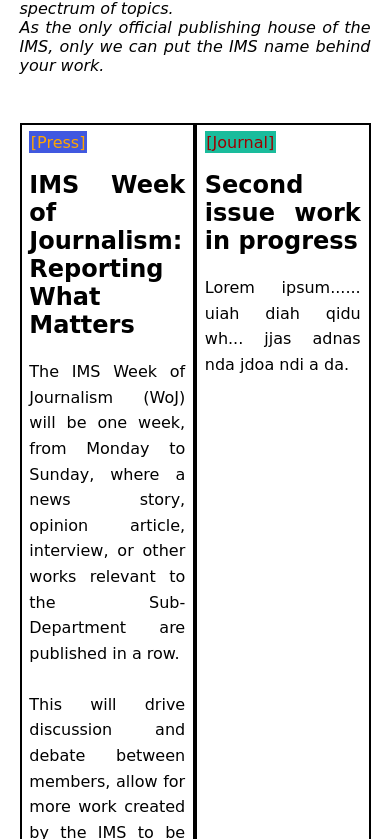
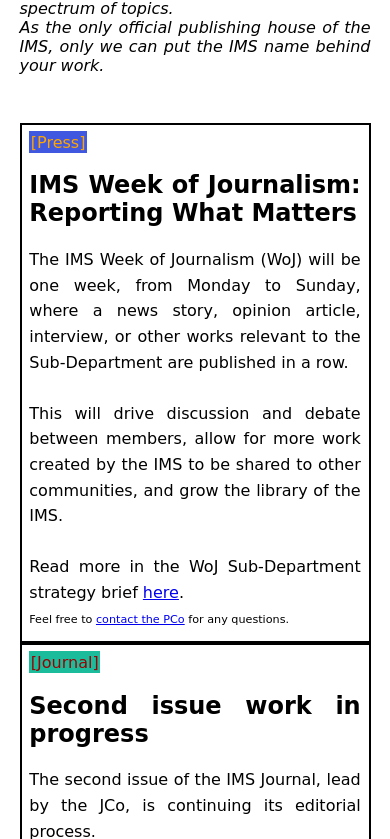
Before and after one commit to imsresearch/ims-website, a React (Vite) app: page /pubdep in a window 390 px wide. Shown: the part 785-1624 px from the top of the page. Built offline with nearby package versions, Linux system fonts and the light colour scheme.

Commit message:
Add news item in PubDep page

```diff
--- a/src/pages/pubdep/publishing-dept.jsx
+++ b/src/pages/pubdep/publishing-dept.jsx
@@ -61,7 +61,13 @@ export default function PubDep() {
                     <div className="pubdep-news-item">
                         <mark className="pubdep-news-journal">[Journal]</mark>
                         <h2>Second issue work in progress</h2>
-                        <p>Lorem ipsum...... uiah diah qidu wh... jjas adnas nda jdoa ndi a da.</p>
+                        <p>The second issue of the IMS Journal, lead by the JCo, is continuing its editorial process.
+                            <br/>
+                            A designed cover will feature on this issue, together with a broader server and TSE theme.
+                            <br/>
+                            <br/>
+                            Details will be announced once all articles have finished editing and the journal is finalised.
+                        </p>
                     </div>
                 </div>
                 <div className="pages-box" id="pages">
--- a/src/styles/publishing-dept.css
+++ b/src/styles/publishing-dept.css
@@ -33,6 +33,7 @@
 
 .pubdep-news-item p{
     line-height: 160%;
+    margin-bottom: 0;
 }
 
 .pubdep-news-press{
@@ -94,6 +95,10 @@
         width: 100%
     }
 
+    .pubdep-news{
+        grid-template-columns: 1fr;
+    }
+
     .journal-page h1{
         font-size: 2rem;
     }
```
